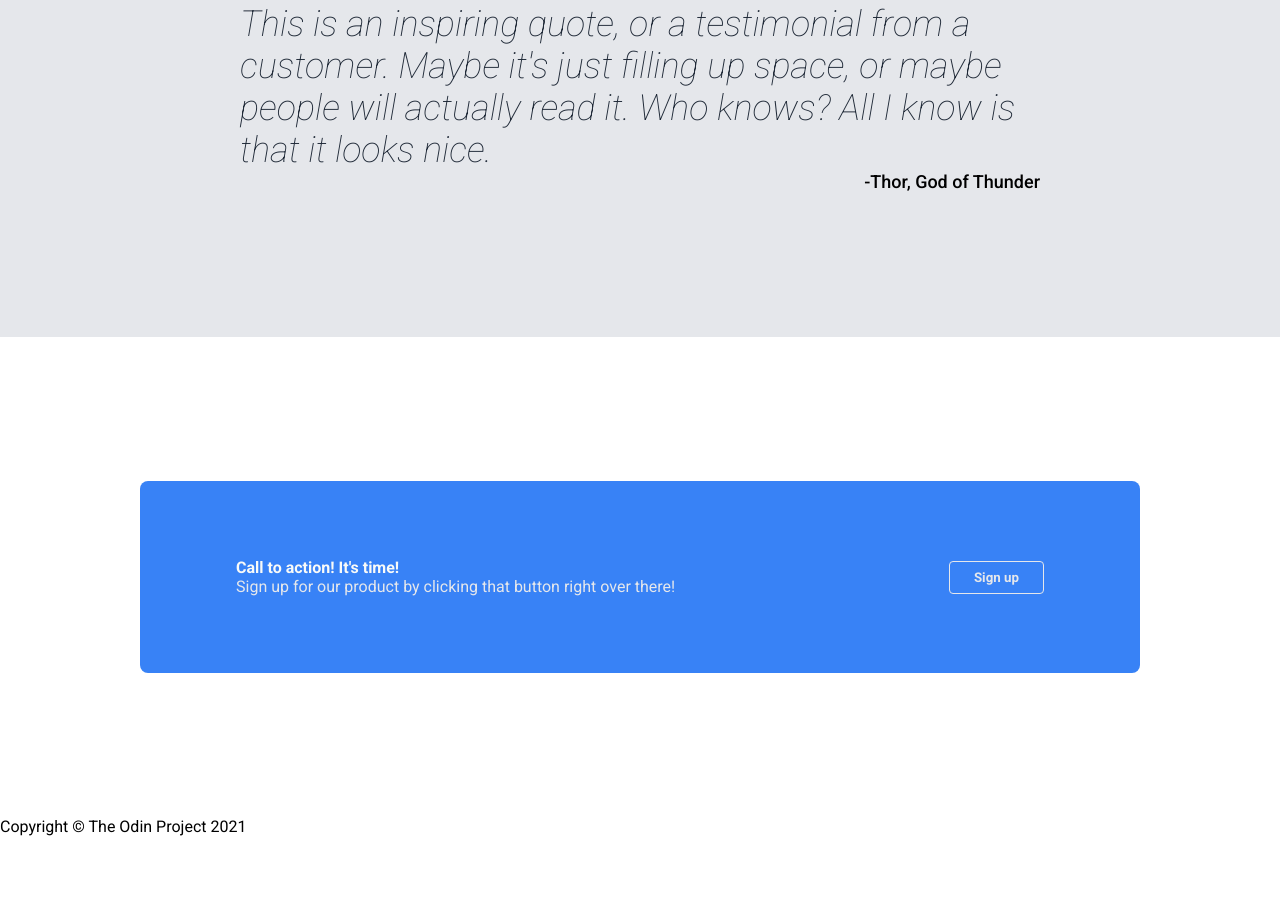
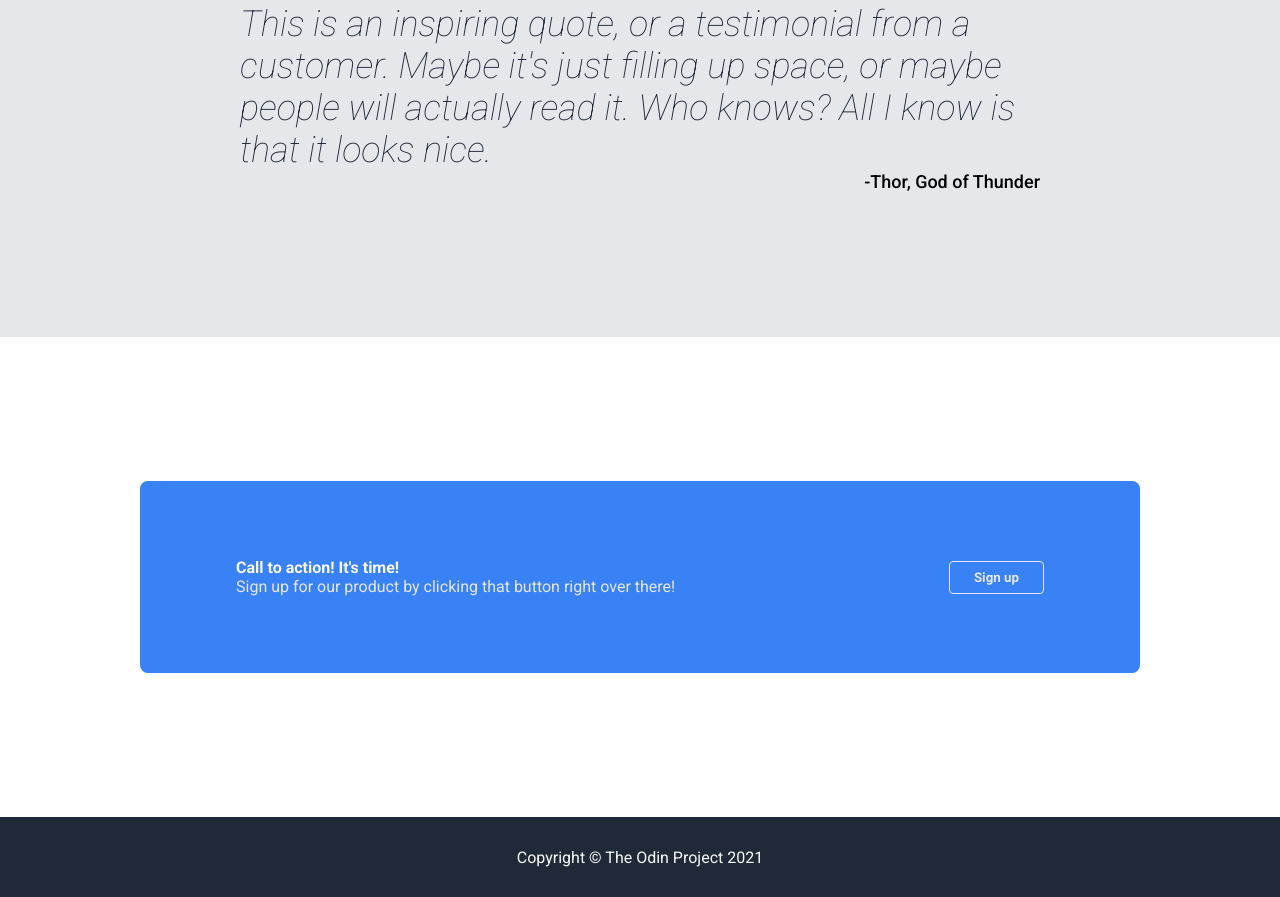
Before and after one commit to JasneetSingh1/Landing-Page, a plain HTML site: page index.html in a window 1280 px wide. Shown: the part 1331-2228 px from the top of the page. Before the commit the page ends 2167 px from the top, so only its background shows below. Drawn offline with Linux system fonts and the light colour scheme.

Commit message:
Add styling and heigh to footer

```diff
--- a/styles.css
+++ b/styles.css
@@ -225,3 +225,12 @@ nav{
 
 
 /* FOOTER */
+
+footer{
+    display: flex;
+    justify-content: center;
+    align-items: center;
+    height: 80px;
+    background-color: #1f2937;
+    color: #f9faf8;
+}
```
